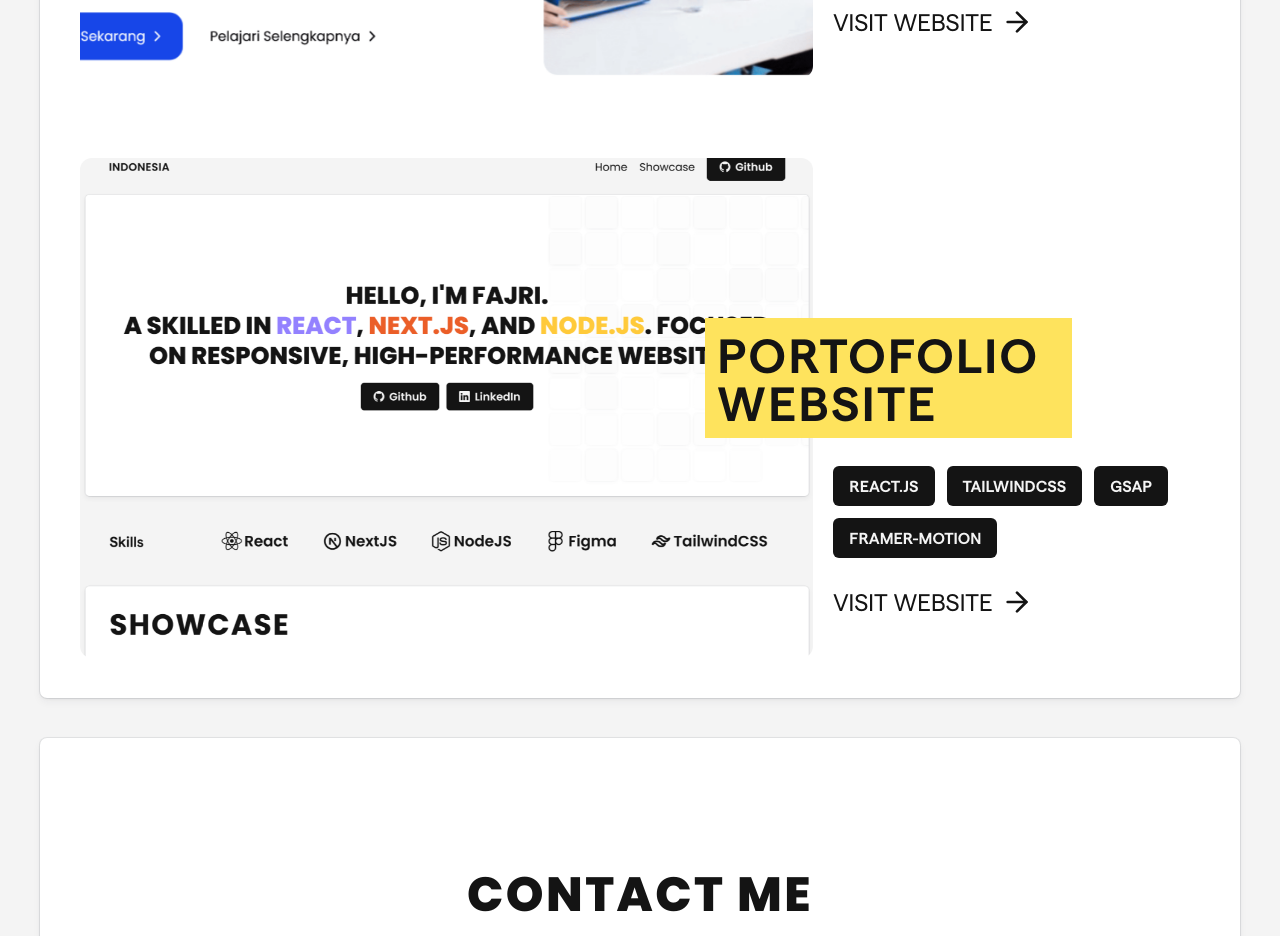
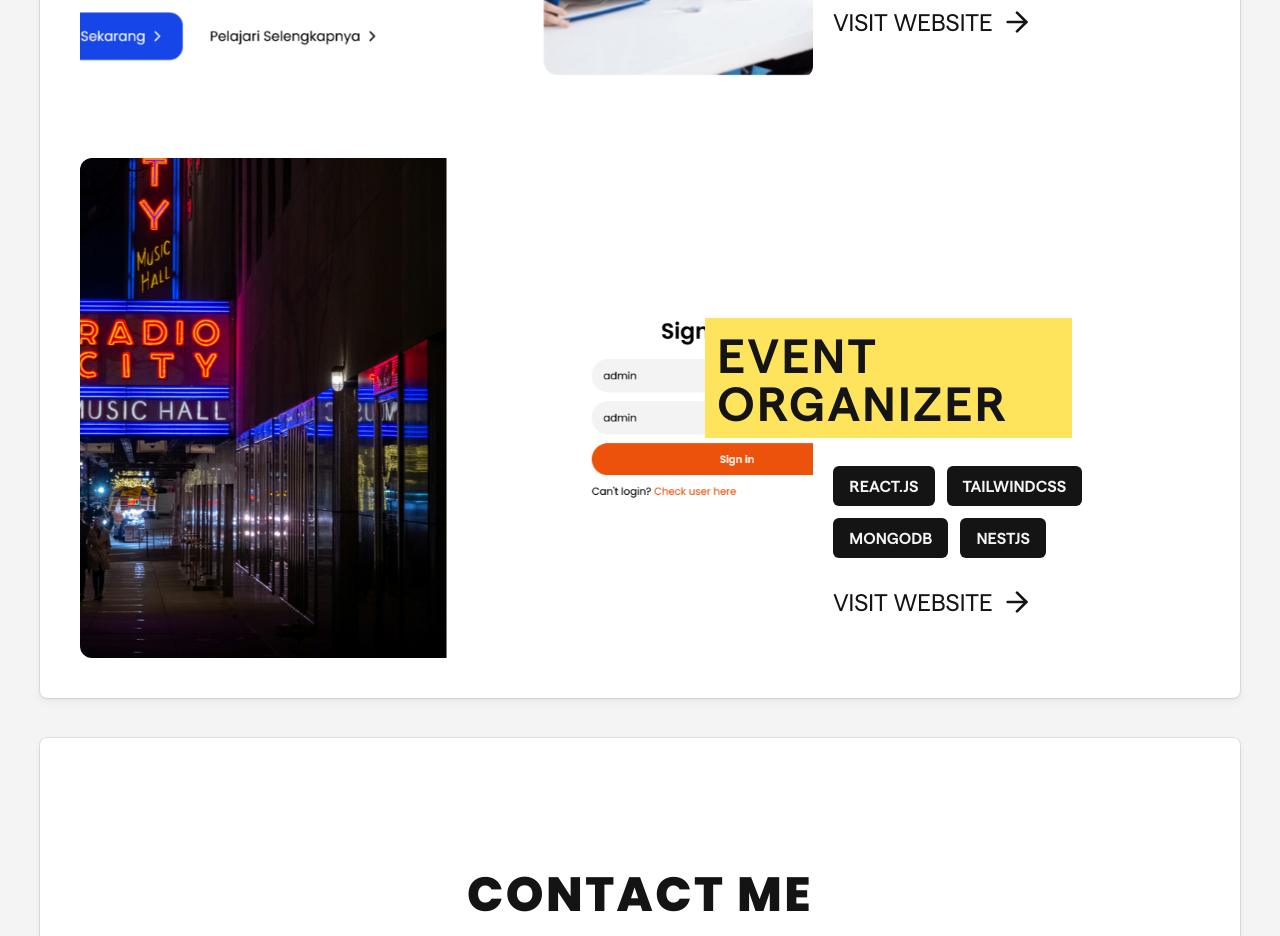
Before and after one commit to FajriSiiv/portofolio-, a React (Vite) app: page / in a window 1280 px wide. Shown: the part 1920-2856 px from the top of the page. Built offline with nearby package versions, Linux system fonts and the light colour scheme; a web font is replaced by a local one.

Commit message:
add showcase project Event org

```diff
--- a/src/components/Home/Showcase.jsx
+++ b/src/components/Home/Showcase.jsx
@@ -2,7 +2,7 @@ import React, { useRef } from "react";
 import Layer from "../Section/Layer";
 import { useScroll, useTransform, motion } from "framer-motion";
 import { FiArrowRight } from "react-icons/fi";
-import Image1 from "../../assets/portofolio-image/porto-img.png";
+import Image1 from "../../assets/portofolio-image/event-crud.png";
 import KreasiHexa from "../../assets/portofolio-image/kreasihexa-img.png";
 import AnimationReveal from "../Animation/AnimationReveal";
 import TitleSection from "../Text/TitleSection";
@@ -74,10 +74,10 @@ const Showcase = () => {
     },
     {
       id: 2,
-      title: "Portofolio Website",
-      urlLink: "/",
+      title: "Event organizer",
+      urlLink: "https://events-org-siiv.vercel.app/",
       imgUrl: Image1,
-      skilss: ["React.JS", "TailwindCSS", "GSAP", "Framer-Motion"],
+      skilss: ["React.JS", "TailwindCSS", "MongoDB", "NestJS"],
     },
   ];
 
--- a/src/constants/showcase.js
+++ b/src/constants/showcase.js
@@ -7,12 +7,18 @@ import eduCourse from "../assets/portofolio-image/eduCourse.jpg";
 import todoApp from "../assets/portofolio-image/todoApp.png";
 import brainWave from "../assets/portofolio-image/brainWave.png";
 import meiroClone from "../assets/portofolio-image/meiro-clone.png";
+import eventOrg from "../assets/portofolio-image/event-crud.png";
 
 export const showcaseJson = [
   {
     name: "Kreasi Hexa",
     url: "https://www.kreasihexa.com/",
     img: kreasiHexa,
+  },
+  {
+    name: "Event Organizer",
+    url: "https://events-org-siiv.vercel.app/",
+    img: eventOrg,
   },
   {
     name: "Meiro Clone",
```
Also changed, not shown: src/assets/portofolio-image/event-crud.png (added).
